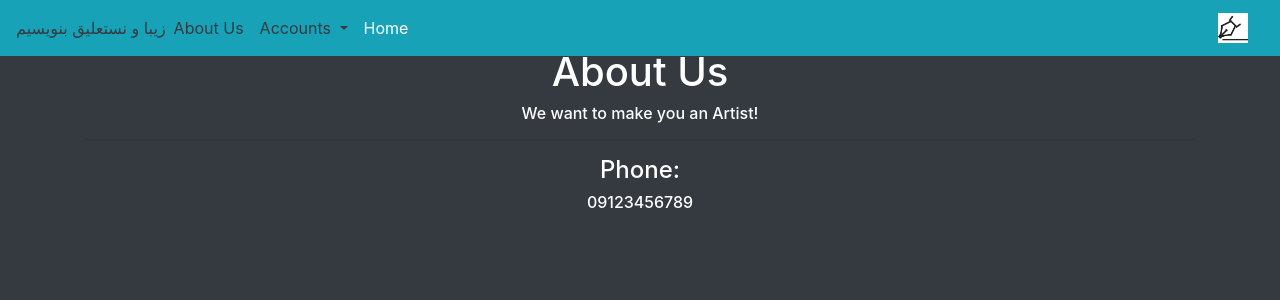
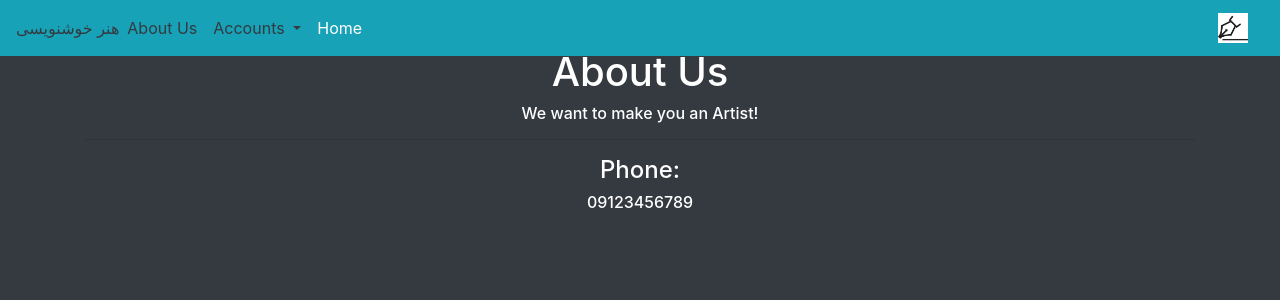
Before and after one commit to mohammadamin16/zibabenevisim, a Django app: template templates/aboutus.html in a window 1280 px wide. Shown: the top 300 px of the page. Run offline with Django 3.2, Linux system fonts and the light colour scheme; the template is opened without the code that fills it, so the values that code supplies are empty; parts of the project's set-up code (start-up, migrations or seed data) failed here and were passed over; some libraries are stand-ins or nearby versions.

Commit message:
change in title

```diff
--- a/templates/layout.html
+++ b/templates/layout.html
@@ -18,7 +18,7 @@
   </button>
   <div class="collapse navbar-collapse" id="navbarText">
     <span class="navbar-text text-dark" >
-        زیبا و نستعلیق بنویسیم
+        هنر خوشنویسی
     </span>
     <ul class="navbar-nav mr-auto">
       <li class="nav-item">
```
